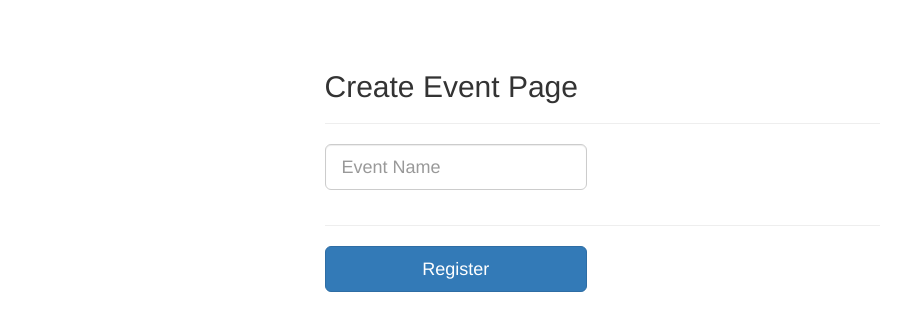
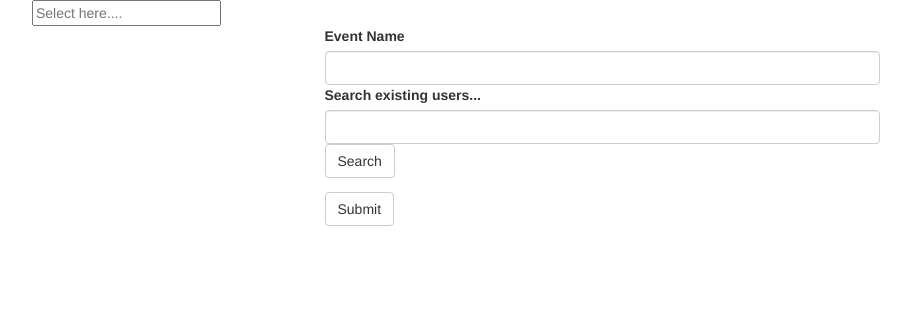
Before and after one commit to RyCSmith/BlockParty, a Django app: page /create_event/ in a window 1280 px wide. Shown: the top 331 px of the page, without its empty margins (38-949 px from the left). Run offline with Django 3.2, Linux system fonts and the light colour scheme; parts of the project's set-up code (start-up, migrations or seed data) failed here and were passed over; some libraries are stand-ins or nearby versions.

Commit message:
Alex commit attempt

```diff
--- a/BlockParty/block_party/templates/block_party/create_event.html
+++ b/BlockParty/block_party/templates/block_party/create_event.html
@@ -5,38 +5,96 @@
 	<link rel="stylesheet" type="text/css" href="{% static 'block_party/css/create_event_style.css' %}" />
 	<script src="https://ajax.googleapis.com/ajax/libs/jquery/1.11.3/jquery.min.js"></script>
     <script type="text/javascript" src="{% static 'block_party/js/bootstrap.min.js' %}"></script>
-	<title>Event Detail</title>
+	<title>Create Event Page</title>
 </head>
 
 <body>
-  <div class="col-xs-12" style="height:50px;"></div>
+  <div class="container">
 
-  <div class="container">
+<script type="text/javascript">
+    var typeahead_data = [];
+        function get_client_names() {
+            $.ajax({
+                url: "{% static 'block_party_app:create_event' %}",
+                success: function (data) {
+                    $.each(data, function (key, value) {
+                        typeahead_data.push(value.toString());
+                    });
+                    // assign the array to my typeahead tag
+                    $('.typeahead').typeahead({
+                        source: typeahead_data,
+                    });
+                }
+            });
+        }
+    $(function () {
+        get_client_names();
+    });
+</script>
+
+    <input id="book_lookup" class="search-query typeahead" data-items="4" type="text"
+                        placeholder="Select here....">
+
+    {% if first_result %}
+    {{first_result}}
+
+    <script type="text/javascript">
+    $(window).load(function(){
+        $('#myModal').modal('show');
+    });
+    </script>
+
+    <div class="modal fade" id="myModal" tabindex="-1" role="dialog" aria-labelledby="myModalLabel">
+        <div class="modal-dialog" role="document">
+            <div class="modal-content">
+                <div class="modal-header">
+                    <button type="button" class="close" data-dismiss="modal" aria-label="Close"><span aria-hidden="true">&times;</span></button>
+                    <h4 class="modal-title" id="myModalLabel">Modal title</h4>
+                </div>
+                <div class="modal-body">
+
+
+                        {%for i in rangeLength%}
+                            <form action="{% url 'block_party_app:create_event' %}" method="post">
+                                <label for="invitee{{i}}d" class="control-label"></label>
+                                <input type="text" class="form-control" name="search_name">
+                                <input type="submit" class="btn btn-default" value="Search" />
+                            <div class="user_pod" >
+                        {{c.i.0.from_user}}
+                    </div>
+                        {% endfor %}}
+
+                    </form>
+
+                </div>
+                <div class="modal-footer">
+                    <button type="button" class="btn btn-default" data-dismiss="modal">Close</button>
+                    <button type="button" class="btn btn-primary">Save changes</button>
+                </div>
+            </div>
+        </div>
+    </div>
+    {% endif %}
+
 
     <div class="row">
         <div class="col-xs-12 col-sm-8 col-md-6 col-sm-offset-2 col-md-offset-3">
-            <form role="form">
-                <div class = "centered">
-                    <h2>Create Event Page <small></h2>
-                <hr class="colorgraph">
-                <div class="row">
-                    <div class="col-xs-12 col-sm-6 col-md-6">
-                        <div class="form-group">
-                            <input type="text" name="event_name" id="event_name" class="form-control input-lg" placeholder="Event Name" tabindex="1">
-                        </div>
-                    </div>
-                </div>
+
+                <form action="{% url 'block_party_app:create_event' %}" method="post">
+                    {% csrf_token %}
+                    <label for="event_name" class="control-label">Event Name</label>
+                    <input type="text" class="form-control" name="event_name">
+
+                    <form action="{% url 'block_party_app:create_event' %}" method="post">
+                        <label for="search_name" class="control-label">Search existing users...</label>
+                        <input type="text" class="form-control" name="search_name">
+                        <input type="submit" class="btn btn-default" value="Search" />
+                    </form>
 
 
-                <hr class="colorgraph">
-                <div class="row">
-                    <div class = "centered">
-                        <div class="col-xs-12 col-md-6">
-                            <input type="submit" value="Register" class="btn btn-primary btn-block btn-lg" tabindex="10">
-                        </div>
-                    </div>
-                </div>
-            </form>
+                    <input type="submit" class="btn btn-default" value="Submit" />
+                </form>
+
         </div>
     </div>
   </div>
--- a/BlockParty/block_party/views.py
+++ b/BlockParty/block_party/views.py
@@ -1,11 +1,13 @@
 from django.shortcuts import render, get_object_or_404
 from django.template import RequestContext, loader
 from django.http import HttpResponse, HttpResponseRedirect
+#from django.utils import simplejson
 from django.core.urlresolvers import reverse
 from django.contrib.auth.models import User
 from django.contrib.auth import authenticate, login
-from .models import Event, Invite
+from .models import Event, Invite, IndividualProfile
 import methods
+import json
 
 def index(request):
 	if request.user.is_authenticated():
@@ -29,7 +31,26 @@ def event_details(request, event_id):
 	return render(request, 'block_party/event_details.html', context)
 
 def create_event(request):
-	return render(request, 'block_party/create_event.html', {})
+	if request.method == "GET":
+		print "hello"
+		if request.GET.has_key(u'query'):
+			print "hello"
+			value = request.GET[u'query']
+			model_results = IndividualProfile.objects.filter(first_name__contains=value)
+			results = [ {x.id :x.first_name,} for x in model_results ]
+			json = json.dumps(results)
+			return HttpResponse(json, mimetype='application/json')
+		else:
+			return render(request, 'block_party/create_event.html', {})
+
+	else:
+		event = request.POST.get('event_name', False)
+		#search = request.POST.get('search_name', False)
+		#if search is not False:
+			#return render(request, 'block_party/create_event.html', {'first_result':IndividualProfile.objects.filter(first_name__contains=search)[0].first_name})
+		#if event is not False:
+			#return render(request, 'block_party/index.html')
+		return render(request, 'block_party/create_event.html', {})
 
 def profile(request):
 	return HttpResponse("profile")
```
